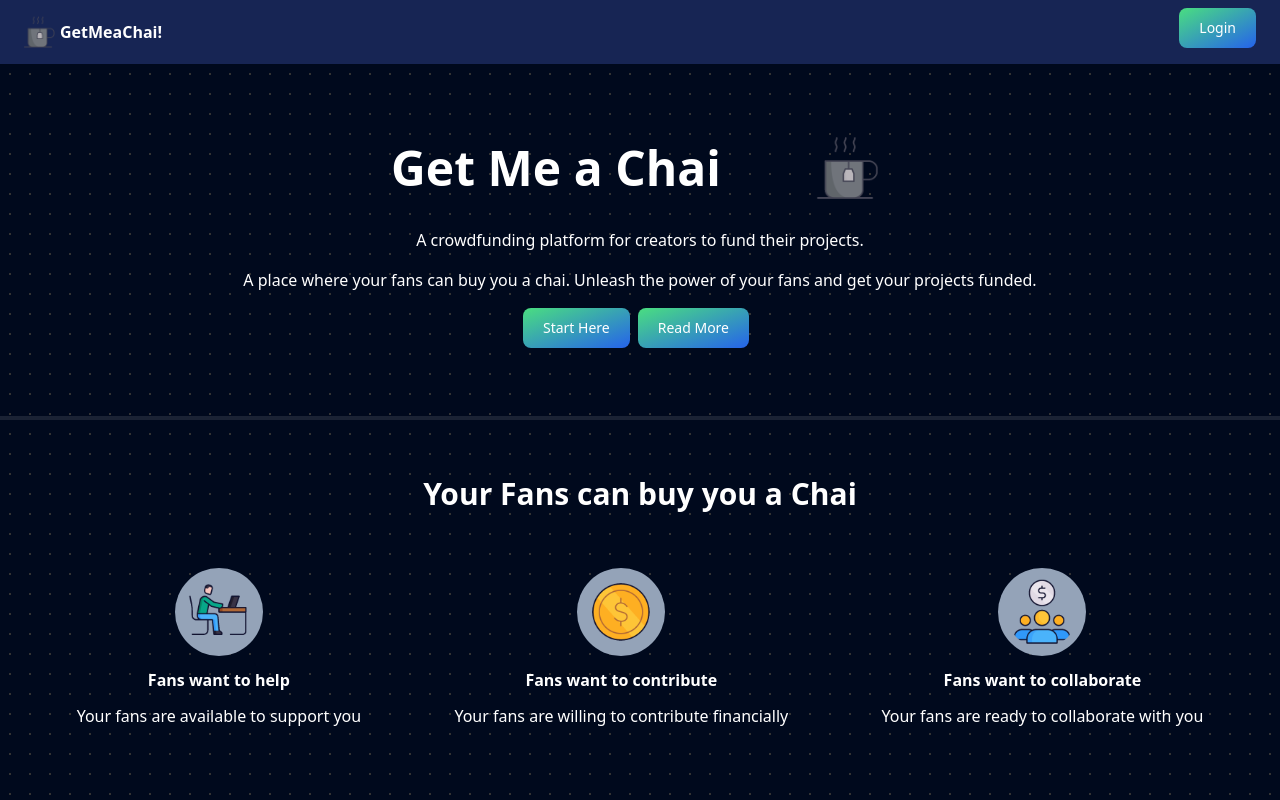
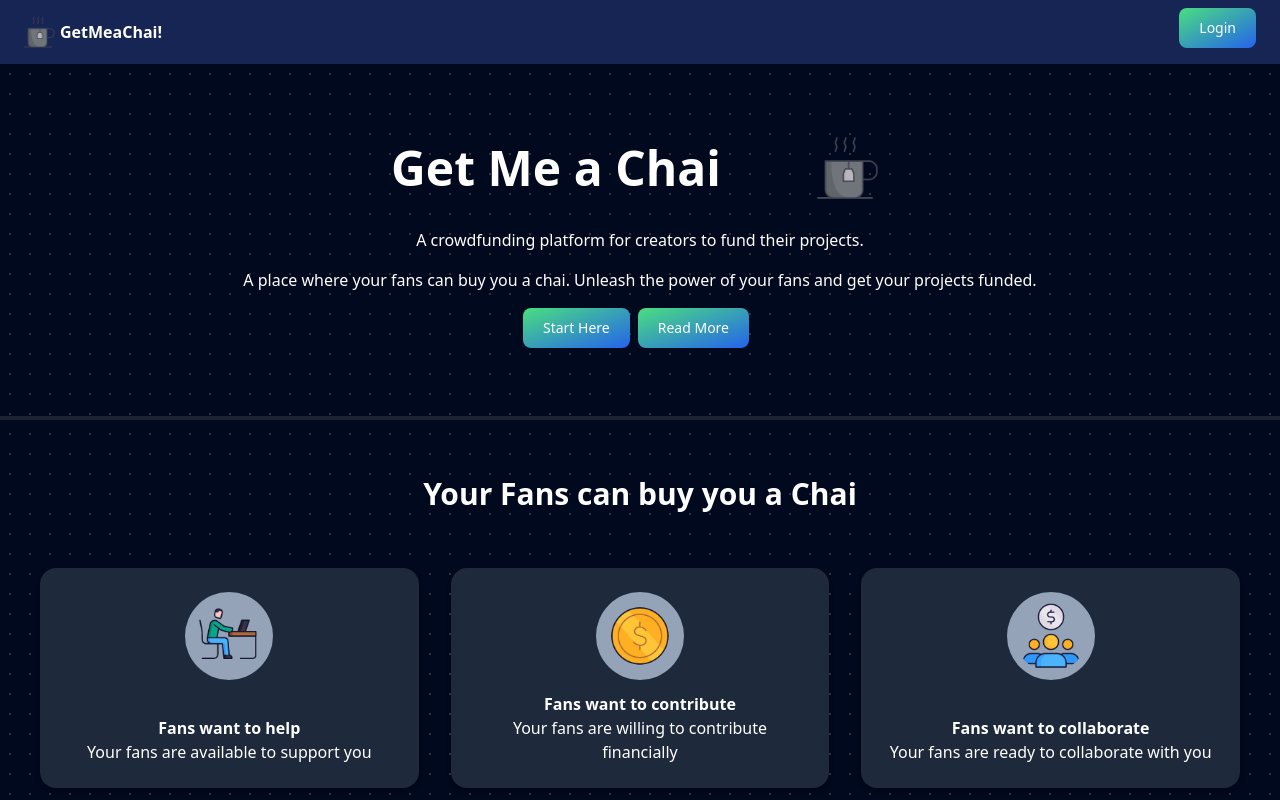
Before and after one commit to 2000Deba/getmychai, a Next.js app: page / in a window 1280 px wide. Shown: the top 800 px of the page. Built offline with nearby package versions, Linux system fonts and the light colour scheme; no server answers.

Commit message:
Initial commit

```diff
--- a/app/page.js
+++ b/app/page.js
@@ -23,31 +23,53 @@ export default function Home() {
 
         </div>
       </div>
-      <div className="bg-white h-1 opacity-10">
-      </div>
+      <div className="bg-white h-1 opacity-10"></div>
 
       <div className="text-white container mx-auto pb-32 pt-14 px-10">
-        <h2 className="text-3xl font-bold text-center mb-14">Your Fans can buy you a Chai</h2>
-        <div className="flex gap-5 justify-around">
-          <div className="item space-y-3 flex flex-col items-center justify-center">
-            <img className="bg-slate-400 rounded-full p-2 text-black" width={88} src="/man.gif" alt="" />
-            <p className="font-bold text-center">Fans want to help</p>
-            <p className="text-center">Your fans are available to support you</p>
+        <h2 className="text-3xl font-bold text-center mb-14">
+          Your Fans can buy you a Chai
+        </h2>
+
+        <div className="grid grid-cols-1 sm:grid-cols-2 md:grid-cols-3 gap-8 items-stretch">
+          <div className="item h-full p-6 rounded-2xl bg-slate-800 flex flex-col justify-between items-center text-center space-y-3 shadow-md">
+            <img
+              className="bg-slate-400 rounded-full p-2"
+              width={88}
+              src="/man.gif"
+              alt="" />
+            <div>
+              <p className="font-bold">Fans want to help</p>
+              <p>Your fans are available to support you</p>
+            </div>
           </div>
-          <div className="item space-y-3 flex flex-col items-center justify-center">
-            <img className="bg-slate-400 rounded-full p-2 text-black" width={88} src="/coin.gif" alt="" />
-            <p className="font-bold text-center">Fans want to contribute</p>
-            <p className="text-center">Your fans are willing to contribute financially</p>
+
+          <div className="item h-full p-6 rounded-2xl bg-slate-800 flex flex-col justify-between items-center text-center space-y-3 shadow-md">
+            <img
+              className="bg-slate-400 rounded-full p-2"
+              width={88}
+              src="/coin.gif"
+              alt="" />
+            <div>
+              <p className="font-bold">Fans want to contribute</p>
+              <p>Your fans are willing to contribute financially</p>
+            </div>
           </div>
-          <div className="item space-y-3 flex flex-col items-center justify-center">
-            <img className="bg-slate-400 rounded-full p-2 text-black" width={88} src="/group.gif" alt="" />
-            <p className="font-bold text-center">Fans want to collaborate</p>
-            <p className="text-center">Your fans are ready to collaborate with you</p>
+
+          <div className="item h-full p-6 rounded-2xl bg-slate-800 flex flex-col justify-between items-center text-center space-y-3 shadow-md">
+            <img
+              className="bg-slate-400 rounded-full p-2"
+              width={88}
+              src="/group.gif"
+              alt="" />
+            <div>
+              <p className="font-bold">Fans want to collaborate</p>
+              <p>Your fans are ready to collaborate with you</p>
+            </div>
           </div>
         </div>
       </div>
-      <div className="bg-white h-1 opacity-10">
-      </div>
+
+      <div className="bg-white h-1 opacity-10"></div>
 
       <div className="text-white container mx-auto pb-32 pt-14 flex flex-col items-center justify-center">
         <h2 className="text-3xl font-bold text-center mb-14">Learn more about us</h2>
```
